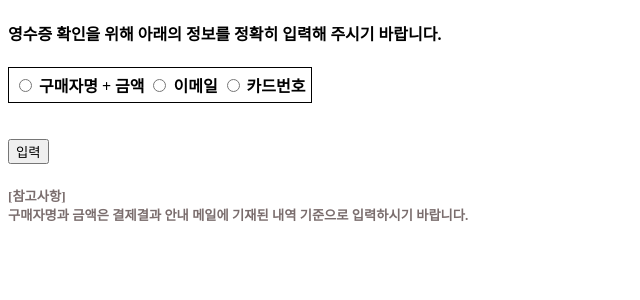
After one commit to kmjc6611/what_u_eat, a Flask app: template templates/temp.html in a window 1280 px wide. The commit adds this page. Shown: the top 300 px of the page, without its empty margins (0-640 px from the left). Run offline with Flask 2, Linux system fonts and the light colour scheme; the template is opened without the code that fills it, so the values that code supplies are empty.

```diff
--- /dev/null
+++ b/templates/temp.html
@@ -0,0 +1,142 @@
+<!DOCTYPE html>
+<html lang="ko">
+<head>
+    <meta charset="UTF-8">
+    <meta name="viewport" content="width=device-width, initial-scale=1.0">
+    <title>영수증 확인 폼</title>
+</head>
+
+<style>
+    h4 {
+        font-weight: 900;
+    }
+
+    table, th, td {
+        border: 1px solid black;
+        border-collapse: collapse;
+    }
+
+    th, td {
+        padding: 5px;
+    }
+
+    .moveNumber {
+        text-align: center;
+        width: 40px;
+    }
+
+    #NB {
+        color: rgb(122, 109, 109);
+    }
+
+</style>
+
+<body>
+<form name="form1">
+    <div>
+        <h4>영수증 확인을 위해 아래의 정보를 정확히 입력해 주시기 바랍니다.</h4>
+
+        <div>
+            <table>
+                <tr>
+                    <th>
+                        <!--라디오버튼-->
+                        <input type="radio" name="receipt" value="user_cash" onclick="div_OnOff('0');">
+                        구매자명 + 금액
+                        <input type="radio" name="receipt" value="email" onclick="div_OnOff('1');"> 이메일
+                        <input type="radio" name="receipt" value="card" onclick="div_OnOff('2');"> 카드번호
+                    </th>
+                </tr>
+            </table>
+        </div>
+
+        <div id="first" style="display:none">
+            <table>
+                <tr>
+                    <th> 구매자명</th>
+                    <th><input type="text" name="username"><br></th>
+                </tr>
+                <tr>
+                    <th> 결제금액</th>
+                    <th><input type="text" name="payment"><br></th>
+                </tr>
+            </table>
+        </div>
+
+        <div id="second" style="display:none">
+            <table>
+                <tr>
+                    <th> 이메일</th>
+                    <th><input type="text" name="username"><br></th>
+                </tr>
+
+            </table>
+        </div>
+
+        <div id="third" style="display:none">
+            <table>
+                <tr>
+                    <th> 카드번호</th>
+                    <th>
+                        <input type="text" class="moveNumber" onKeyup="inputMoveNumber(this);" maxlength="4"/>&nbsp;-&nbsp;
+
+                        <input type="text" class="moveNumber" onKeyup="inputMoveNumber(this);" maxlength="4"/>&nbsp;-&nbsp;
+
+                        <input type="text" class="moveNumber" onKeyup="inputMoveNumber(this);" maxlength="4"/>&nbsp;-&nbsp;
+
+                        <input type="text" class="moveNumber" onKeyup="inputMoveNumber(this);" maxlength="4"/>
+                    </th>
+                </tr>
+            </table>
+        </div>
+
+        <br>
+        <br>
+
+        <button type="button">입력</button>
+
+        <div id="NB">
+            <h5>[참고사항] <br>
+                구매자명과 금액은 결제결과 안내 메일에 기재된 내역 기준으로 입력하시기 바랍니다.</h5>
+        </div>
+
+    </div>
+</form>
+
+<script>
+
+    //카드번호함수
+    function inputMoveNumber(num) {
+
+        if (isFinite(num.value) == false) {     //숫자가 아닌 다른 문자가 입력될때
+            alert("카드번호는 숫자만 입력할 수 있습니다.");
+            num.value = "";
+            return false;
+        }
+
+        max = num.getAttribute("maxlength");
+
+        if (num.value.length >= max) {  //자동칸바꿈
+            num.nextElementSibling.focus();
+        }
+    }
+
+    function div_OnOff(selectList) {
+        var obj1 = document.getElementById("first"); // 상품1 리스트
+        var obj2 = document.getElementById("second"); // 상품2 리스트
+        var obj3 = document.getElementById("second"); // 상품2 리스트
+
+        if (selectList == "0") { // 상품1 리스트
+            obj1.style.display = "block";
+            obj2.style.display = "none";
+            alert(obj.style.display);
+        } else { // 상품2 리스트
+            obj1.style.display = "none";
+            obj2.style.display = "block";
+        }
+    }
+
+</script>
+</body>
+
+</html>
```
Also changed, not shown: templates/index.html (+73 -12 lines), 썸네일.JPG (added), 1 other file.
